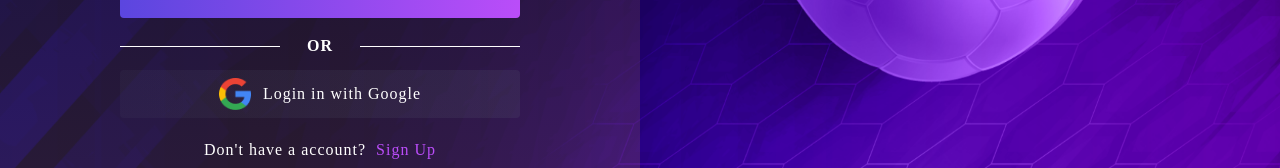
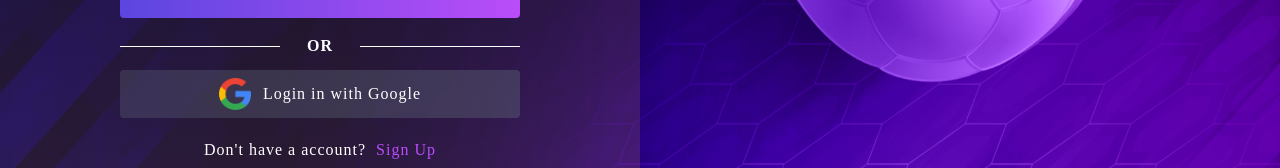
Before and after one commit to FWC-Gecko/gecko-web, a React (Create React App) app: page /login in a window 1280 px wide. Shown: the part 550-718 px from the top of the page. Built offline with nearby package versions, Linux system fonts and the light colour scheme; no server answers.

Commit message:
Change Google SignIn button

```diff
--- a/src/views/auth/Login.js
+++ b/src/views/auth/Login.js
@@ -116,7 +116,7 @@ const Login = () => {
             </div>
             <button
               onClick={onGoogleLogin}
-              className="w-full flex justify-center items-center gap-3 bg-gradient-to-r from-[#575A70]/10 to-[#575A70]/20 text-white mt-3 h-12 rounded"
+              className="w-full flex justify-center items-center gap-3 bg-gradient-to-r from-[#575A70]/40 to-[#575A70]/50 text-white mt-3 h-12 rounded"
             >
               <img src="/img/google.png" alt="" className="w-8" />
               {t("Login in with Google")}
--- a/src/views/auth/SignUp.js
+++ b/src/views/auth/SignUp.js
@@ -125,7 +125,7 @@ const Login = () => {
             </div>
             <button
               onClick={onGoogleLogin}
-              className="w-full flex justify-center items-center gap-3 bg-gradient-to-r from-[#575A70]/10 to-[#575A70]/20 text-white mt-3 h-12 rounded"
+              className="w-full flex justify-center items-center gap-3 bg-gradient-to-r from-[#575A70]/40 to-[#575A70]/50 text-white mt-3 h-12 rounded"
             >
               <img src="/img/google.png" alt="" className="w-8" />
               {t("Login in with Google")}
```
